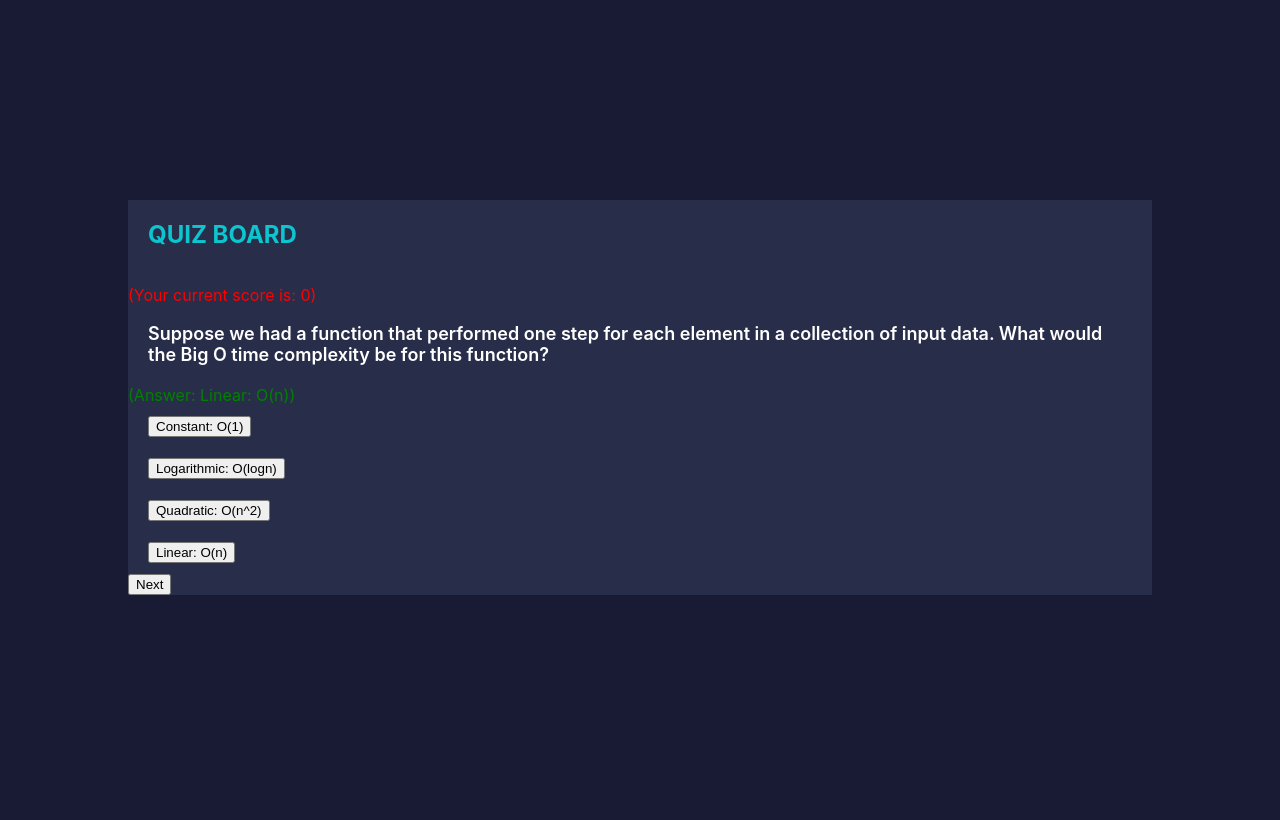
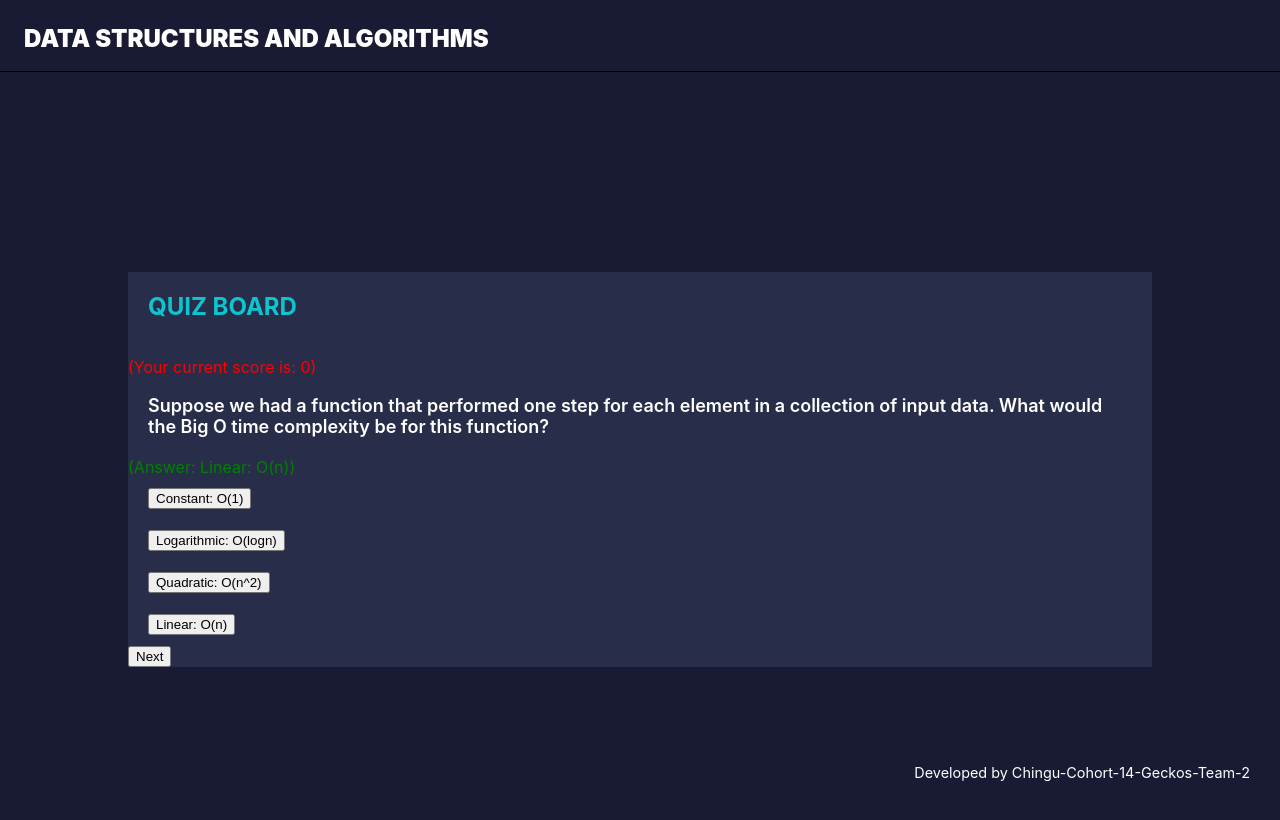
Before and after one commit to chingu-voyages/v14-geckos-team-02, a React (Create React App) app: page /big-o in a window 1280 px wide. Shown: the top 820 px of the page. Built offline with nearby package versions, Linux system fonts and the light colour scheme.

Commit message:
fix: Update header/footer to display and delete the components that are not in use

```diff
--- a/src/App.js
+++ b/src/App.js
@@ -1,7 +1,7 @@
 import React from 'react';
 import { Switch, Route } from 'react-router-dom';
 
-import './App.css';
+import './App.scss';
 
 import HomePage from './views/pages/HomePage/HomePage';
 
@@ -10,51 +10,20 @@ import Header from './views/components/Header/Header';
 import Footer from './views/components/Footer/Footer';
 
 class App extends React.Component {
-  constructor(props){
-    super(props);
-    this.state = {
-      currentScreen: 'CardScreen',
-      cardsArray: [],
-      currentCard: 0,
-      level: 0,
-      score: 0,
-      category: '',
-      answerStatus: false,
-    };
-    this.homeClick = this.homeClick.bind(this);
-  }
-
-  homeClick(){
-    this.setState({currentScreen: 'Welcome'});
-  }
-
   render(){
     return (
       <div className="App">
-        <Switch>
-          <Route exact path='/' component={HomePage} />
-          <Route exact path='/big-o' component={Quiz} />
-        </Switch>
-        {/* <Header homeClick={this.homeClick}/>
-        <AppCore currentScreen={this.state.currentScreen}/>
-        <Footer/> */}
+        <Header />
+        <main>
+          <Switch>
+            <Route exact path='/' component={HomePage} />
+            <Route exact path='/big-o' component={Quiz} />
+          </Switch>
+        </main>
+        <Footer />
       </div>
     );
   }
 }
 
-function AppCore(props) {
-  switch(props.currentScreen) {
-    case 'Welcome': return <WelcomeScreen />
-    case 'Results': return <ResultsScreen />
-    default: return <CardScreen />
-  }
-}
-
-const WelcomeScreen = () => <h1>Welcome Screen</h1>;
-const ResultsScreen = () => <h1>Results Screen</h1>;
-const CardScreen = () => <Quiz />;
-/*
-const Footer = () => <div class="footerAS">coded by Chingu Cohort 14 Gecko Team 2</div>;
-*/
 export default App;
--- a/src/App.scss
+++ b/src/App.scss
@@ -1,35 +1,10 @@
-/* @import './views/components/Footer/Footer.css';
-@import './views/components/Header/Header.css';
+$background-color: #181B33;
 
 body {
-  display: grid;
-  justify-content: center;
-  font-size: 20px;
-  background-color: #87CEEB;
-  color: #FAEBD7;
-}
-.App {
-  text-align: center;
-  margin: 2px;
-  padding: 2px;
-  width: 90vw;
-  display:grid;
-  grid-template-rows: 60px 1fr 50px;
-  font-size: 1.0rem;
-  border: 2px solid grey;
-  box-shadow: 0 8px 16px 0 rgba(0, 0, 0, 0.2), 0 12px 40px 0 rgba(0, 0, 0, 0.19);
-  background-color: #000080;
+  background-color: $background-color;
 }
 
-@media only screen and (min-width: 768px){
-  .App {
-    width: 85vw;
-  }
-
+main {
+  position: relative;
+  top: 0;
 }
-
-@media only screen and (min-width: 1024px){
-  .App {
-    width: 55vw;
-  }
-} */
--- a/src/views/components/Footer/Footer.js
+++ b/src/views/components/Footer/Footer.js
@@ -1,9 +1,10 @@
 import React from 'react';
+import './Footer.scss';
 
 export default () => {
-  return(
-    <div className="footerAS">
-      coded by Chingu Cohort 14 Gecko Team 2
-    </div>
-  )
+  return (
+    <footer>
+        <p>Developed by Chingu-Cohort-14-Geckos-Team-2</p>
+    </footer>
+  );
 };
--- /dev/null
+++ b/src/views/components/Footer/Footer.scss
@@ -0,0 +1,13 @@
+footer {
+  color: #fff;
+  font-size: 0.9rem;
+  text-align: right;
+
+  position: absolute;
+  bottom: 0;
+  width: 100%;
+
+  p {
+    padding: 5px 30px 5px 0;
+  }
+}
--- a/src/views/components/Header/Header.js
+++ b/src/views/components/Header/Header.js
@@ -1,14 +1,12 @@
 import React from 'react';
+import './Header.scss';
 
 export default (props) => {
   return(
-    <div className="headerAS">
-      <div className="titleAS">
-        Data Structures and Algorithms
-      </div>
-      <div className="home-iconAS" data-toggle="tooltip" title="Home Screen" onClick={props.homeClick}>
-        <img src="HomeIcons/icons8-home-page-50.png" alt="home icon"></img>
-      </div>
+    <div>
+      <nav>
+        <a href='/'>Data Structures and Algorithms</a>
+      </nav>
     </div>
   )
 };
--- /dev/null
+++ b/src/views/components/Header/Header.scss
@@ -0,0 +1,7 @@
+nav {
+  text-transform: uppercase;
+  padding: 24px 0 18px 24px;
+  font-size: 24px;
+  font-weight: 900;
+  border-bottom: 1px solid black;
+}
--- a/src/views/pages/HomePage/HomePage.js
+++ b/src/views/pages/HomePage/HomePage.js
@@ -6,14 +6,9 @@ import './HomePage.scss';
 
 const HomePage = () => {
   return (
-    <div>
-    <nav>
-        <a href='/'>Data Structures and Algorithms</a>
-    </nav>
     <div className='welcome'>
       <h1>Welcome</h1>
       <Link to="/big-o">About</Link>
-    </div>
     </div>
   );
 };
--- a/src/views/pages/HomePage/HomePage.scss
+++ b/src/views/pages/HomePage/HomePage.scss
@@ -1,21 +1,9 @@
 $background-color: #181B33;
 $highlights: #0dc5ce;
-
-body {
-  background-color: $background-color;
-}
 
 a {
   text-decoration: none;
   color: #fff;
-}
-
-nav {
-  text-transform: uppercase;
-  padding: 24px 0 18px 24px;
-  font-size: 24px;
-  font-weight: 900;
-  border-bottom: 1px solid black;
 }
 
 .welcome {
```
Also changed, not shown: src/App.css (deleted, +0 -35 lines), src/views/components/Footer/Footer.css (deleted, +0 -7 lines), src/views/components/Header/Header.css (deleted, +0 -24 lines).
